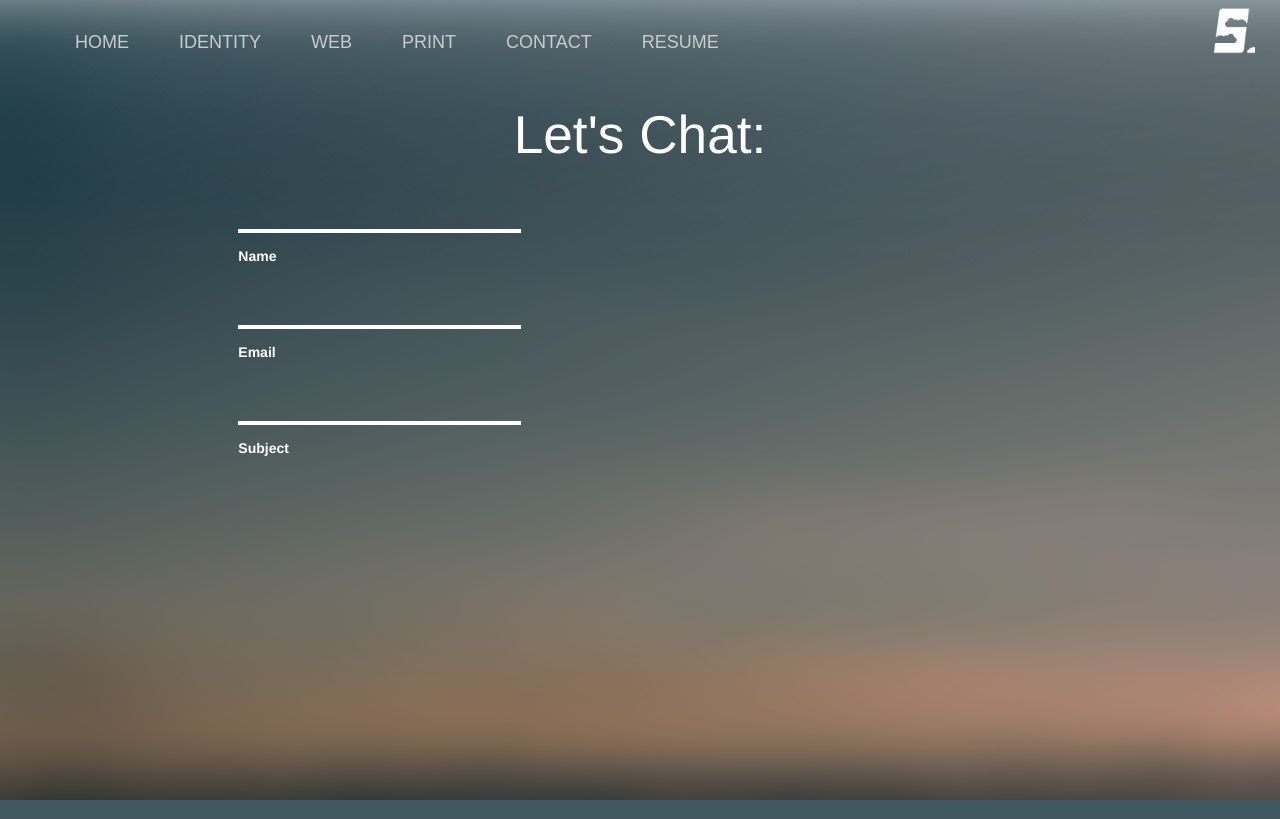
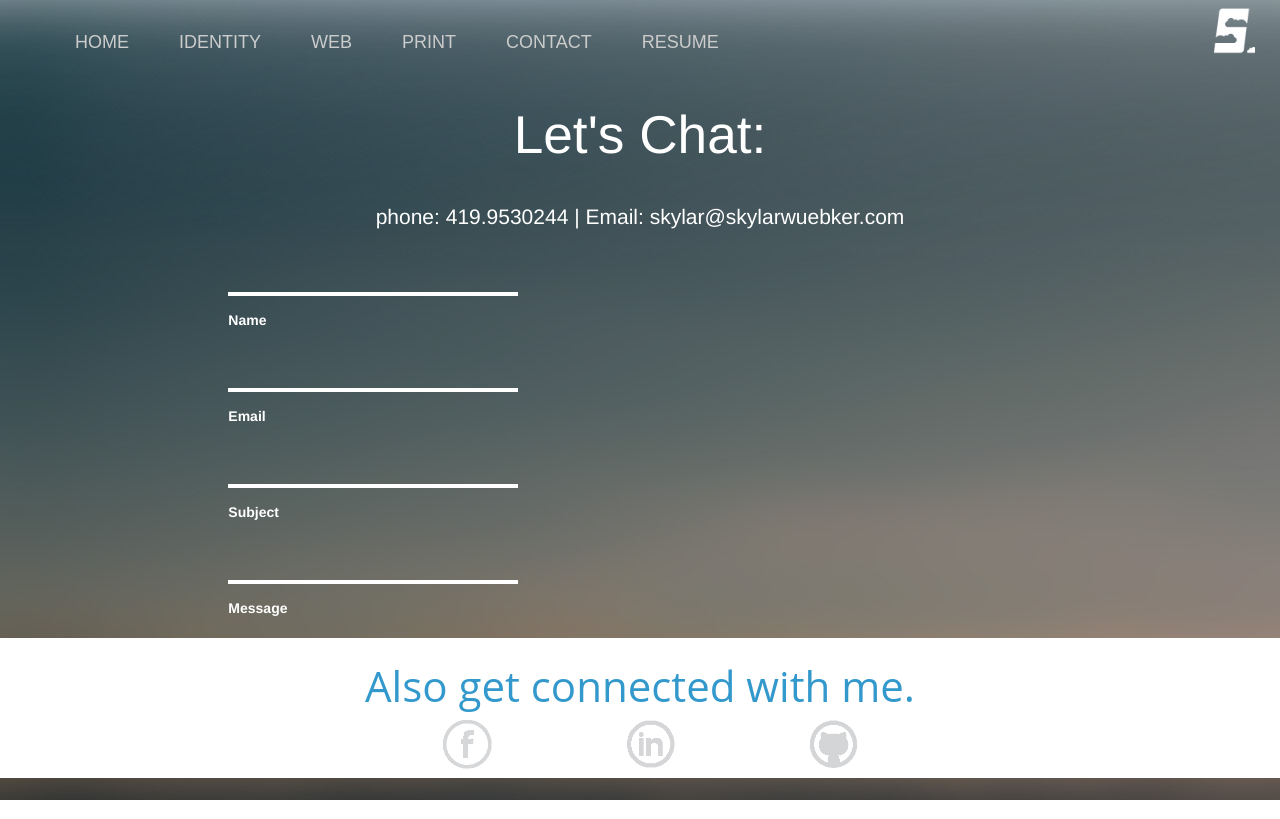
Before and after one commit to wuebkers/skylarwuebker.com, a PHP site: page /contact.html in a window 1280 px wide. Run offline with PHP 8.4, Linux system fonts and the light colour scheme; some libraries are stand-ins or nearby versions.

Commit message:
Reach/contact fix

```diff
--- a/contact.html
+++ b/contact.html
@@ -81,7 +81,7 @@
 
             <section id="main" class="content col-xs-12">
             	<div class="blur col-xs-12">
-               		<span><h1>Let's Chat:</h1></span>
+               		<span><h1>Let's Chat:</h1><br><h5>phone: 419.9530244 | Email: skylar@skylarwuebker.com</h5></span>
                 	<div id="contact" class="content col-xs-12 col-sm-3 col-sm-offset-2">
 							<span class="input input--minoru">
 								<input class="input__field input__field--yoko" type="text" id="input-16" />
@@ -101,7 +101,22 @@
 								<span class="input__label-content input__label-content--yoko">Subject</span>
 								</label>
 							</span>
+                            <span class="input input--minoru input--message">
+								<input class="input__field input__field--yoko" type="text" id="input-18" />
+								<label class="input__label input__label--yoko" for="input-18">
+								<span class="input__label-content input__label-content--yoko">Message</span>
+								</label>
+							</span>
                 	</div>
+                    <div class="clear"></div>
+                   <div class="reach">
+            			<h4>Also get connected with me.</h4>
+                   		<div class="social col-lg-6 col-lg-offset-4">
+            				<a target="blank" href="https://www.facebook.com/Skywueb"><div class="facebook"></div></a>
+            				<a target="blank" href="http://www.linkedin.com/in/skylarwuebker/"><div class="linkedin"></div></a>
+                			<a target="blank" href="https://www.github.com/wuebkers"><div class="github"></div></a>
+            	   		</div>
+                 </div>
                </div>
             </section>
 
--- a/css/main.css
+++ b/css/main.css
@@ -123,6 +123,7 @@
 	.blur {
 	height:100%;
 	background:url(../photos/sky-blur.jpg) fixed;
+	padding:0;
 	}
 
    #contact {
@@ -165,7 +166,7 @@
 }
 
 .input__label--yoko::after {
-	content: '';
+	content:'';
 	position: absolute;
 	top: -1.2em;
 	left: 0;
@@ -180,8 +181,14 @@
 	transition: transform 0.3s;
 }
 
+.input input--message {
+	float:right;
+	height:8em;
+}
+
 .input__label-content--yoko {
 	padding: 1.75em 0;
+	font-family: 'Quicksand' san-sarif;
 }
 
 .input__field--yoko:focus,
@@ -315,7 +322,7 @@ transition: opacity 0.3s;
    	background-image:url(../photos/background.png);
    	background-position:center;
    	background-size:100%;
-      position:relative;
+    position:relative;
    }
 
    .tile img {
@@ -355,24 +362,24 @@ transition: opacity 0.3s;
 	 text-align:center;
 	 color:#FFF;
 	 font-size: 1.5em;
-	 padding:25px;
    }
 
    /* Reach Me */
 
    .reach {
 	  width:100%;
+	  height:10em;
 	  background-color:#FFF;
-	  padding-top: 35px;
-	  border-radius: 20px;
+	  padding-top: 15px;
    }
 
    .button {
 	width: 6em;
 	background-color: #39C;
-	border-radius: 8%;
+	border-radius: 20px;
 	padding: 12px;
 	margin-left: 20px;
+	margin-bottom:15px;
 	color: #FFF;
 	display:inline;
    }
@@ -396,33 +403,30 @@ transition: opacity 0.3s;
 
    .social {
 	height:100px;
-	margin-top:30px;
+	margin-top:0px;
 	}
 
    .facebook {
-	width:80px;
-	height:80px;
-	margin:5px;
+	width:50px;
+	height:50px;
 	float:left;
-	pmargin-left:50em;
 	background-size:cover;
 	background-image:url(../photos/facebook.png);
 }
 
 	.facebook:hover {
-		background-image:url(../photos/facebook_hover.png);
-		-o-transition:color .2s ease-out, background .2s ease-in;
+	background-image:url(../photos/facebook_hover.png);
+	-o-transition:color .2s ease-out, background .2s ease-in;
    	-ms-transition:color .2s ease-out, background .2s ease-in;
    	-moz-transition:color .2s ease-out, background .2s ease-in;
    	-webkit-transition:color .2s ease-out, background .2s ease-in;
 	}
 
 	.linkedin {
-		width:80px;
-		height:80px;
-		margin:5px;
+		width:50px;
+		height:50px;
 		float:left;
-		margin-left:5em;
+		margin-left:9.5em;
 		background-size:cover;
 		background-image:url(../photos/linkedin.png);
 	}
@@ -436,11 +440,10 @@ transition: opacity 0.3s;
 	}
 
 	.github {
-	width:80px;
-	height:80px;
-	margin:5px;
+	width:50px;
+	height:50px;
 	float:left;
-	margin-left:5em;
+	margin-left:9.5em;
 	background-size:cover;
 	background-image:url(../photos/github.png);
 	}
```
Also changed, not shown: index.html (+2 -6 lines).
